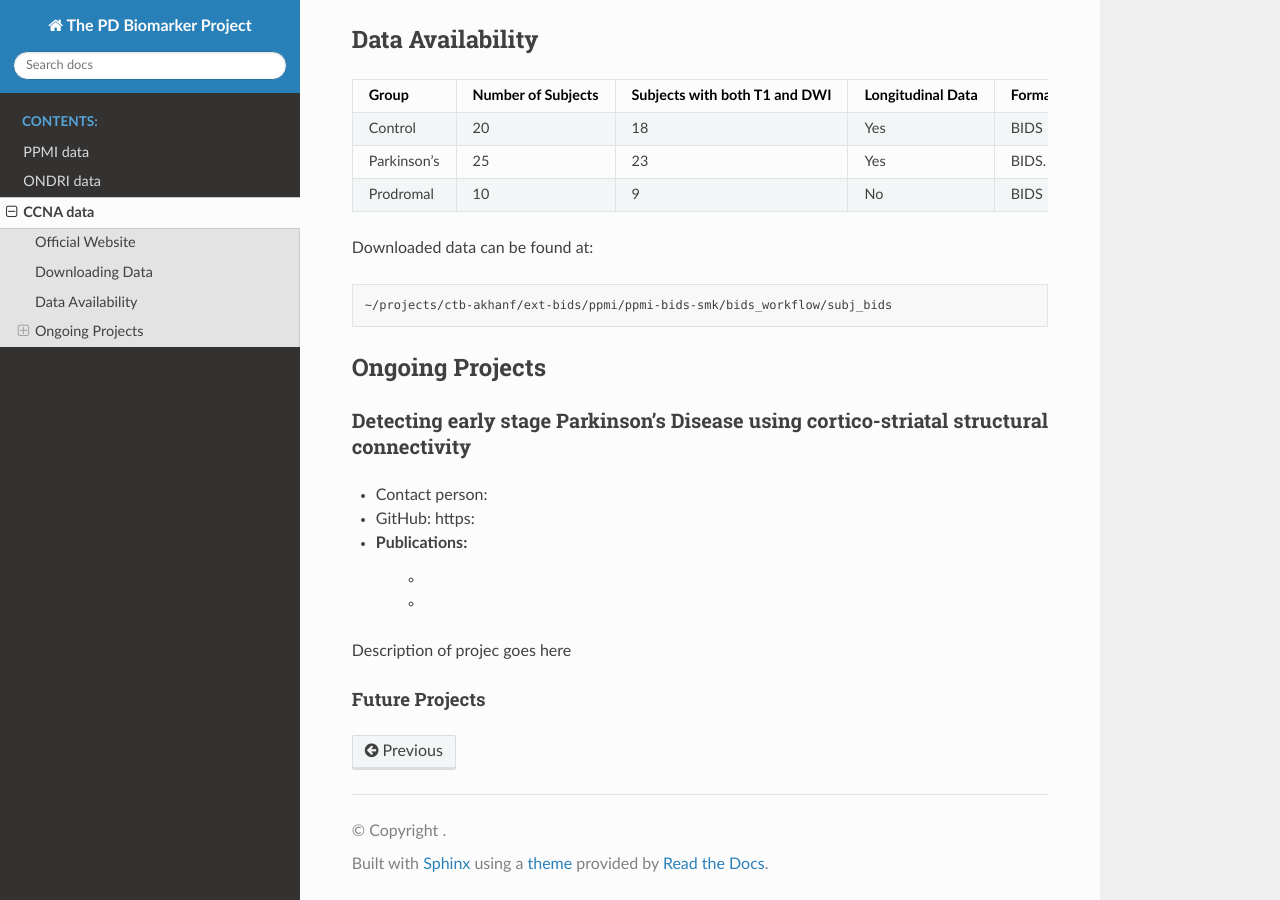
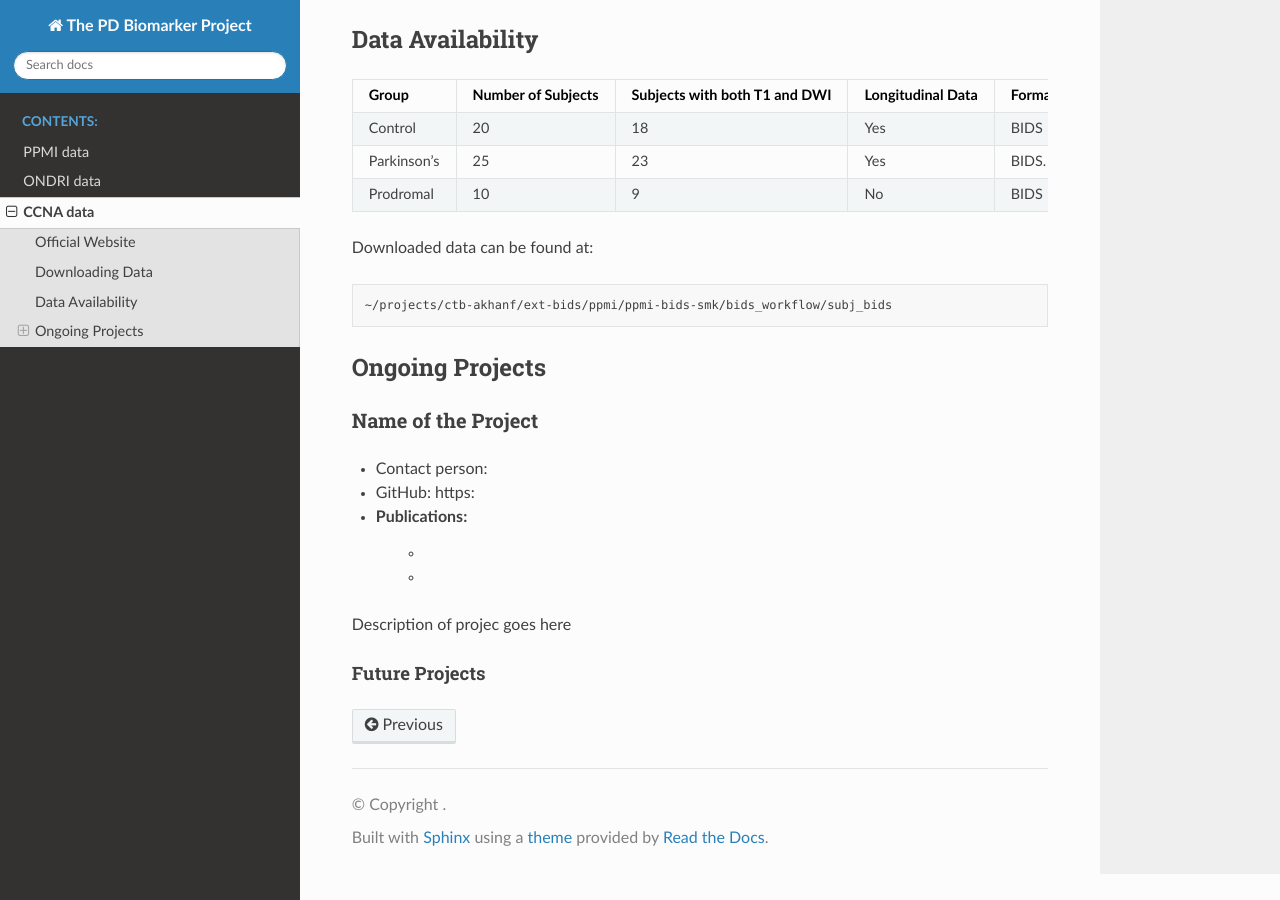
Before and after one commit to akhanf/biomarkerproject, a Sphinx documentation site: the page built from docs/CCNA.rst, in a window 1280 px wide and 900 px high, scrolled down 537 px. Built offline with Sphinx 7.4.7 and the Read the Docs theme 2.0.0, drawn with Linux system fonts in a browser that asks for light colours; pages that are not in the unit, such as notebooks, are missing from menus.

Commit message:
project titles edited

```diff
--- a/docs/CCNA.rst
+++ b/docs/CCNA.rst
@@ -37,7 +37,7 @@ Downloaded data can be found at:
 Ongoing Projects
 ########
 
-Detecting early stage Parkinson's Disease using cortico-striatal structural connectivity
+Name of the Project
 ---------
 
 - Contact person:
--- a/docs/ONDRI.rst
+++ b/docs/ONDRI.rst
@@ -39,7 +39,7 @@ Downloaded data can be found at:
 Ongoing Projects
 ########
 
-Detecting early stage Parkinson's Disease using cortico-striatal structural connectivity
+Name of the Project
 ---------
 
 - Contact person:
```
